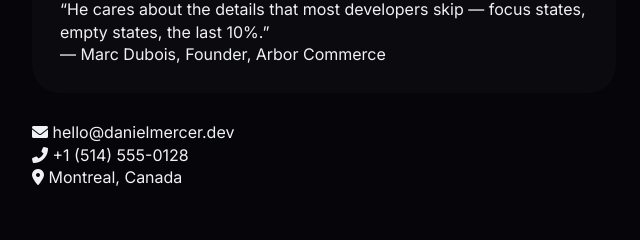
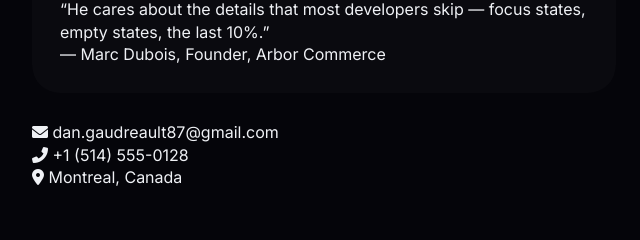
Before and after one commit to DanielGaudreault/Portfolio, a plain HTML site: page index.html in a window 1280 px wide. Shown: the part 4344-4584 px from the top of the page, 0-640 px from the left. Drawn offline with Linux system fonts and the light colour scheme.

Commit message:
Update contact email address in index.html

```diff
--- a/index.html
+++ b/index.html
@@ -464,7 +464,7 @@
         <div>
           <div class="testimonial">“Daniel has an unusual talent for turning vague product ideas into interfaces that feel obvious in hindsight.”<br>— Isabelle Tremblay, Product Lead, Northline Labs</div>
           <div class="testimonial">“He cares about the details that most developers skip — focus states, empty states, the last 10%.”<br>— Marc Dubois, Founder, Arbor Commerce</div>
-          <div style="margin-top: 28px;"><i class="fas fa-envelope"></i> hello@danielmercer.dev<br><i class="fas fa-phone-alt"></i> +1 (514) 555-0128<br><i class="fas fa-map-marker-alt"></i> Montreal, Canada</div>
+          <div style="margin-top: 28px;"><i class="fas fa-envelope"></i> dan.gaudreault87@gmail.com<br><i class="fas fa-phone-alt"></i> +1 (514) 555-0128<br><i class="fas fa-map-marker-alt"></i> Montreal, Canada</div>
         </div>
         <div>
           <form id="contactForm">
```
